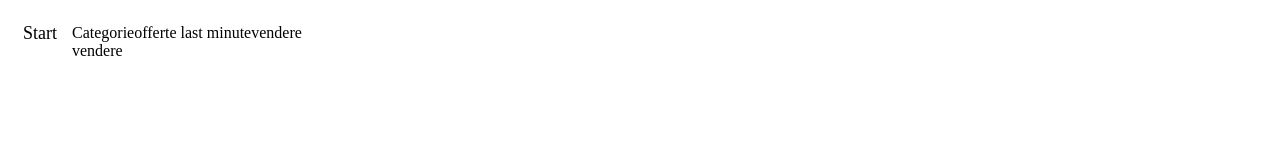
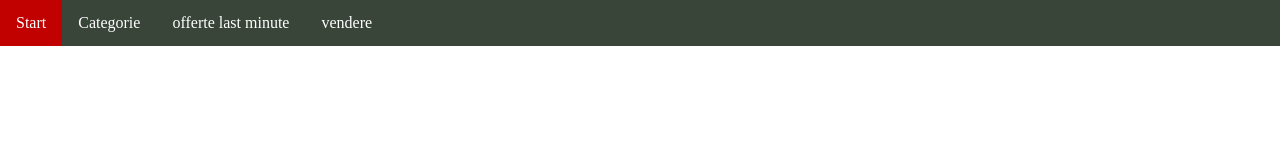
Before and after one commit to VioliHate/progettoSiw, a plain HTML site: page Ecommercio/WebContent/index.html in a window 1280 px wide. Drawn offline with Linux system fonts and the light colour scheme.

Commit message:
committo la barra

```diff
--- a/Ecommercio/WebContent/css/index.css
+++ b/Ecommercio/WebContent/css/index.css
@@ -1,19 +1,55 @@
 @CHARSET "ISO-8859-1";
+body {
+margin:0;
+}
+ul{
+    list-style-type: none;
+    margin: 0;
+    padding: 0;
+    overflow: hidden;
+    background-color: #384538;
 
-ul>li{
-
-	float:left;
-	list-style-type: none;
 
 }
-.sopra{
-	float:left;
-	height:50px;
-	padding:15px 15px;
-	font-size:18px;
+
+li {
+    float: left;
 
 }
-nav{
-	  position: fixed;
+a{
+    display: block;
+    color: white;
+    text-align: center;
+    padding: 14px 16px;
+    text-decoration: none;
+}
+
+#tendina{
+	 display: inline-block;
+}
+a:hover:not(#Start) {
+    background-color: #000000;
+}
+#Start{
+	background-color: #c10000;
+}
+
+/* nascondo il contenuto della tendina categorie e lo mostro al
+   passaggio del mouse(hover)
+*/
+#tendinaContenuto{
+    display: none;
+     position: absolute;
+    min-width: 160px;
+    background-color: #384538;
+    box-shadow: 0px 8px 16px 0px rgba(0,0,0,0.2);
 
 }
+
+
+#tendina:hover #tendinaContenuto{
+	display:block;
+}
+#tendinaContenuto a:hover{
+	background-color: #000000;
+}
--- a/Ecommercio/WebContent/index.html
+++ b/Ecommercio/WebContent/index.html
@@ -7,19 +7,22 @@
 </head>
 <body>
 	<!-- Navigazione -->
-	<nav id="barraUp" role="navigation">
-	<div class="sopra">
-	Start
-	</div>
-	<div class="sotto">
+	<nav id="barraNavigazioneTop" role="navigation">
+	<div class="listaNavigazione">
 		<ul>
-			<li>Categorie</li>
-			<li>offerte last minute</li>
-			<li>vendere</li>
-			<li>vendere</li>
+			<li><a id="Start" href="#niente">Start</a></li>
+			<li id="tendina">
+				<a href="javascript:void(0)" id="cate">Categorie</a>
+			<div id="tendinaContenuto">
+				<a id="cate1">Vestiti</a>
+				<a id="cate2">Teconologia</a>
+				<a id="cate3">Cucina</a>
+			</div>
+			</li>
+			<li><a>offerte last minute</a></li>
+			<li><a>vendere</a></li>
 		</ul>
 		</div>
 	</nav>
-
 </body>
 </html>
```
Also changed, not shown: 1 other file.
